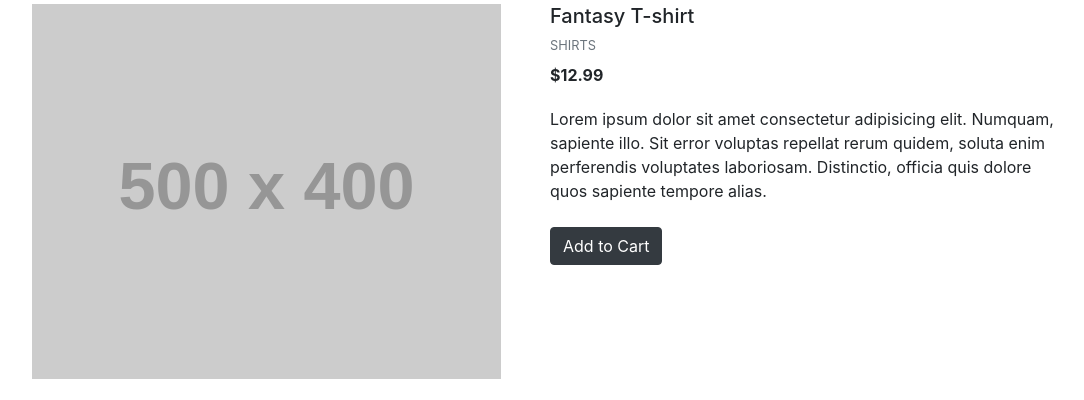
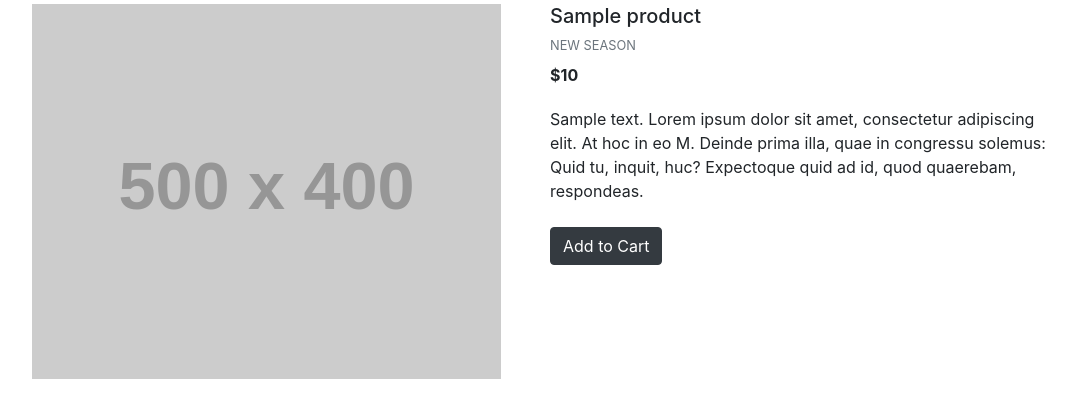
Before and after one commit to LuisJCG/animated-umbrella, a CodeIgniter 4 app: the page made by app/Views/ProductView.php in a window 1280 px wide. Shown: the part 224-624 px from the top of the page, without its empty margins (105-1189 px from the left). Run offline with PHP 8.4 and a stand-in for CodeIgniter, Linux system fonts and the light colour scheme; the template is opened without the code that fills it: most values are stand-ins (such as "Sample title", 1, 10 or a date in 2020); grey boxes labelled with a size stand in for pictures from a placeholder-image service; some libraries are stand-ins or nearby versions.

```diff
--- a/app/Views/CategoryView.php
+++ b/app/Views/CategoryView.php
@@ -50,14 +50,14 @@
                <div class="row mt-4">
                   <div class="col-md-6">
                      <a href="#">
-                     <img class="" src="http://placehold.it/500x300">
+                     <img class="" src="https://dummyimage.com/500x300/<?php echo(rand(0,9)) ?><?php echo(rand(0,9)) ?><?php echo(rand(0,9)) ?>/fff&text=<?php echo ($product["name"]) ?>">
                      </a>
                   </div>
                   <div class="col-md-5">
                      <h2><?php echo ($product["name"]) ?></h2>
                      <h5><?php echo ($product["product_description"]) ?></h5>
                      <p><?php echo ($product["price"]) ?> $</p>
-                     <a class="btn btn-dark" href="#">See more<span class="glyphicon glyphicon-chevron-right"></span></a>
+                     <a class="btn btn-dark" href="<?= base_url().'/public/product?id='.$product["id"]?>">See more<span class="glyphicon glyphicon-chevron-right"></span></a>
                   </div>
                </div>
                <?php } ?>
--- a/app/Views/ProductView.php
+++ b/app/Views/ProductView.php
@@ -46,19 +46,18 @@
                      <div class="col-12 mb-0">
                         <figure class="view overlay rounded z-depth-1 main-img">
                            <a href="" data-size="710x823">
-                           <img src="https://dummyimage.com/500x400/dee2e6/6c757d.jpg" class="img-fluid z-depth-1">
+                           <img src="https://dummyimage.com/500x400/000/fff&text=<?php echo ($product["name"]) ?>" class="img-fluid z-depth-1">
                            </a>
                         </figure>
                      </div>
                   </div>
                </div>
                <div class="col-md-6">
-                  <h5>Fantasy T-shirt</h5>
-                  <p class="mb-2 text-muted text-uppercase small">Shirts</p>
-                  <p><span class="mr-1"><strong>$12.99</strong></span></p>
-                  <p class="pt-1">Lorem ipsum dolor sit amet consectetur adipisicing elit. Numquam, sapiente illo. Sit
-                     error voluptas repellat rerum quidem, soluta enim perferendis voluptates laboriosam. Distinctio,
-                     officia quis dolore quos sapiente tempore alias.
+                  <h5><?php echo ($product["name"]) ?></h5>
+                  <p class="mb-2 text-muted text-uppercase small">New Season</p>
+                  <p><span class="mr-1"><strong>$<?php echo ($product["price"]) ?></strong></span></p>
+                  <p class="pt-1"><?php echo ($product["product_description"]) ?>
+                  Lorem ipsum dolor sit amet, consectetur adipiscing elit. At hoc in eo M. Deinde prima illa, quae in congressu solemus: Quid tu, inquit, huc? Expectoque quid ad id, quod quaerebam, respondeas.
                   </p>
                   <button type="button" class="btn btn-dark btn-md mr-1 mt-2">Add to Cart</button>
                </div>
```
Also changed, not shown: app/Controllers/Product.php (+6 -1 lines).
